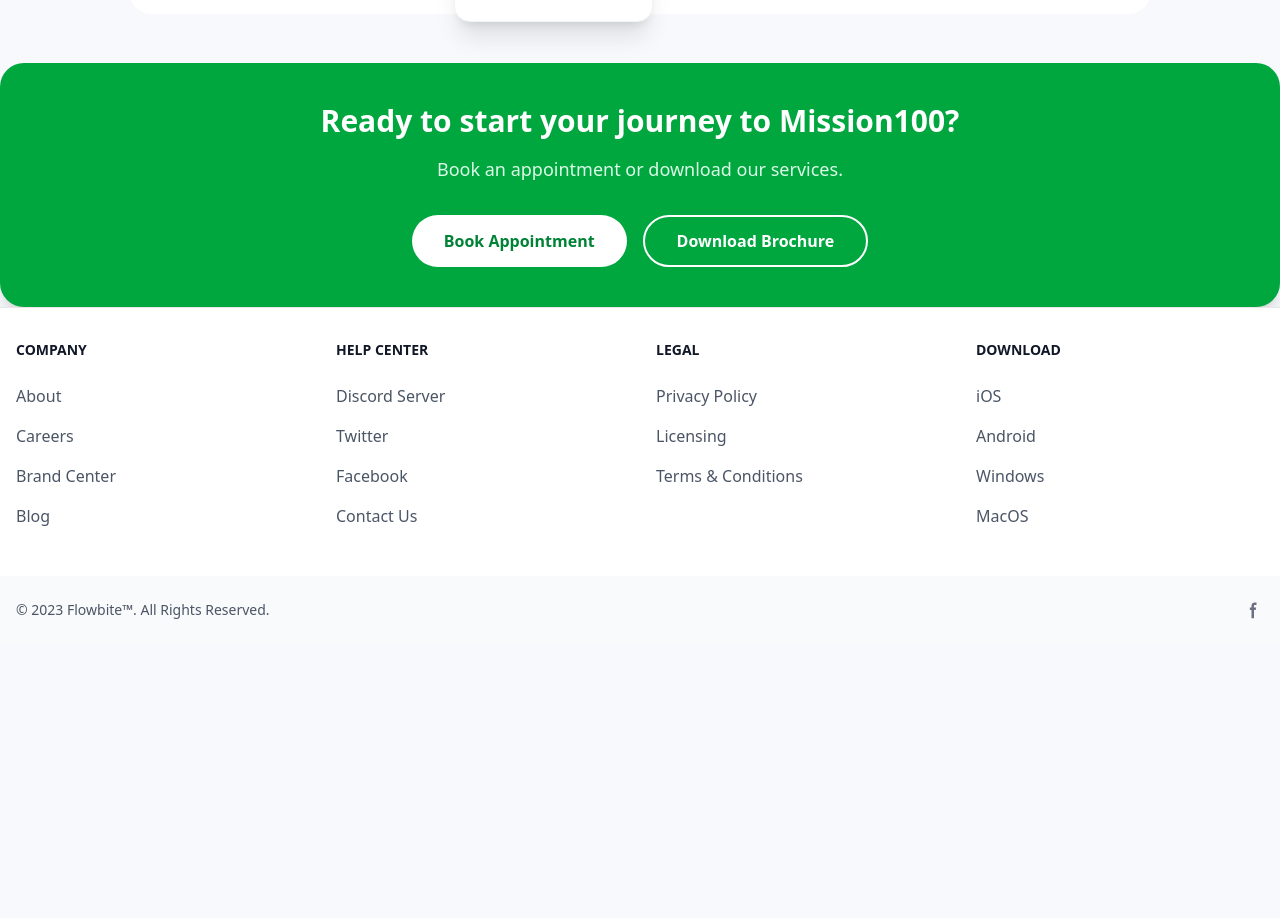
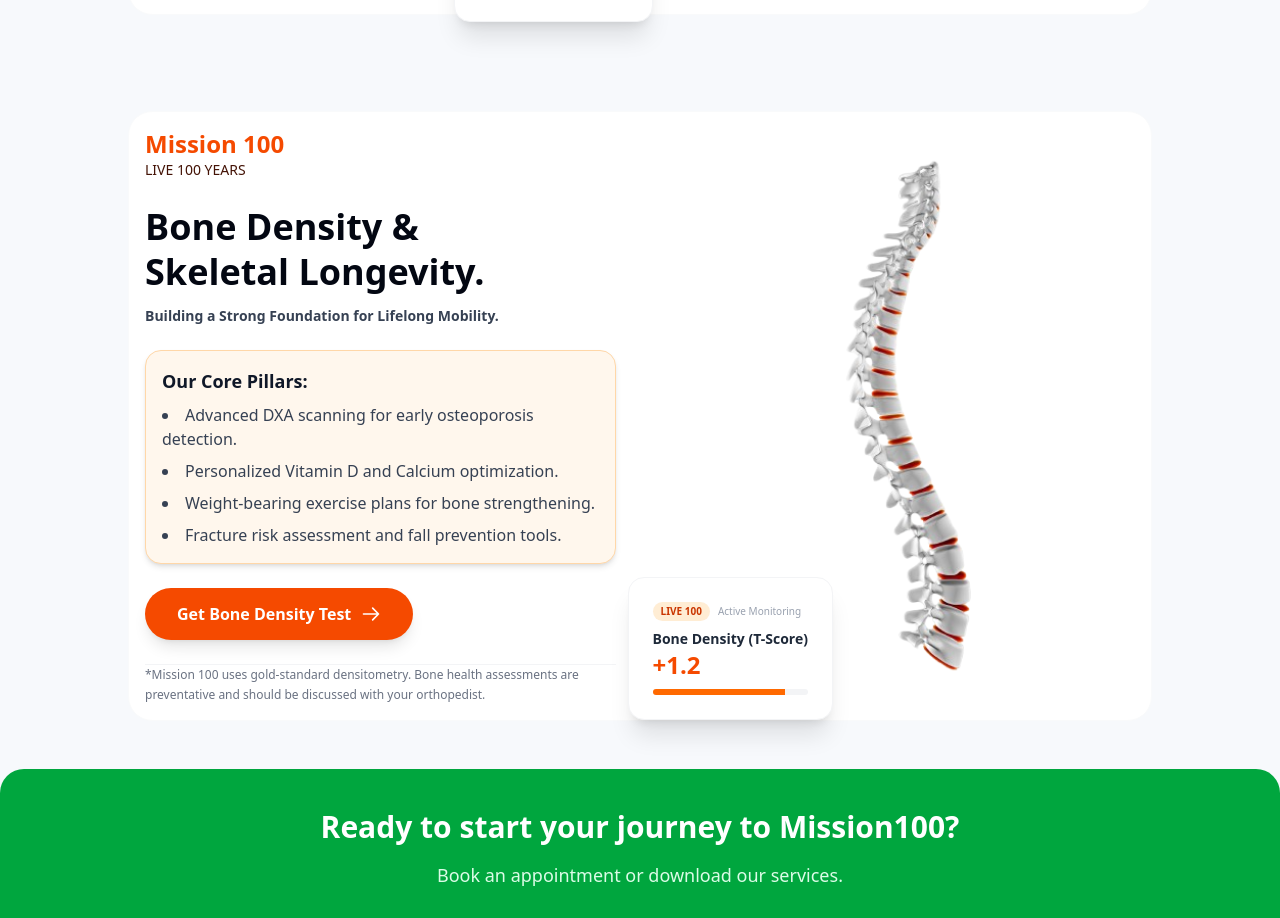
Before and after one commit to TheHemantPandey/mission100-hospital, a Next.js app: page / in a window 1280 px wide. Shown: the part 3536-4454 px from the top of the page. Before the commit the page ends 4180 px from the top, so only its background shows below. Built offline with nearby package versions, Linux system fonts and the light colour scheme.

Commit message:
added bone testing section

```diff
--- a/app/layout.js
+++ b/app/layout.js
@@ -5,6 +5,7 @@ import Footer from "@/components/Footer";
 import AboutSection from "@/components/AboutUs";
 import Heart from "@/components/Heart";
 import Stress from "@/components/Stress";
+import BoneTesting from "@/components/Bone-testing";
 import Brochure from "@/components/Brochure";
 
 const geistSans = Geist({
@@ -37,6 +38,7 @@ export default function RootLayout({ children }) {
         <AboutSection />
         <Heart />
         <Stress />
+        <BoneTesting />
         <Brochure />
         <Footer />
         </body>
--- /dev/null
+++ b/components/Bone-testing.js
@@ -0,0 +1,80 @@
+import React from 'react';
+
+const BoneHealthSection = () => {
+  return (
+    <div className="bg-white p-10 md:p-4 rounded-3xl border border-gray-50 max-w-7xl mx-32 my-12">
+      <div className="flex flex-col md:flex-row gap-12 items-center">
+
+        {/* Left Side: Content */}
+        <div className="md:w-1/2 flex flex-col space-y-6">
+          <div className="flex items-center gap-3">
+            <div className="flex flex-col">
+              <span className="text-2xl font-bold text-orange-600">Mission 100</span>
+              <span className="text-sm text-orange-950 font-medium">LIVE 100 YEARS</span>
+            </div>
+          </div>
+
+          <div className="space-y-3">
+            <h2 className="text-3xl md:text-4xl font-bold text-gray-950 leading-tight">
+              Bone Density & <br />
+              Skeletal Longevity.
+            </h2>
+            <p className="text-sm font-semibold text-gray-700">
+              Building a Strong Foundation for Lifelong Mobility.
+            </p>
+          </div>
+
+          <div className="border border-orange-200 bg-orange-50 rounded-2xl p-4 shadow-md">
+            <h3 className="text-lg font-bold text-gray-900 mb-2">Our Core Pillars:</h3>
+            <ul className="list-disc list-inside text-gray-700 space-y-2 text-md">
+              <li>Advanced DXA scanning for early osteoporosis detection.</li>
+              <li>Personalized Vitamin D and Calcium optimization.</li>
+              <li>Weight-bearing exercise plans for bone strengthening.</li>
+              <li>Fracture risk assessment and fall prevention tools.</li>
+            </ul>
+          </div>
+
+          <div>
+            <button className="flex items-center gap-2.5 bg-orange-600 text-white font-semibold py-3.5 px-8 rounded-full shadow-lg hover:bg-orange-700 transition duration-300 group">
+              Get Bone Density Test
+              <svg className="w-5 h-5 group-hover:translate-x-1 transition-transform" fill="none" stroke="currentColor" viewBox="0 0 24 24" xmlns="http://www.w3.org/2000/svg">
+                <path strokeLinecap="round" strokeLinejoin="round" strokeWidth={2} d="M14 5l7 7m0 0l-7 7m7-7H3" />
+              </svg>
+            </button>
+          </div>
+
+          <p className="text-xs text-gray-500 leading-relaxed pt-0 border-t border-gray-100">
+            *Mission 100 uses gold-standard densitometry. Bone health assessments are preventative and should be discussed with your orthopedist.
+          </p>
+        </div>
+
+        {/* Right Side: Image Container */}
+        <div className="md:w-1/2 flex items-center justify-center">
+          <div className="w-full max-w-md aspect-4/5 relative group">
+            <img
+              src="/Bone-Testing.png"
+              alt="Bone Health Specialist"
+              className="w-full h-full object-cover rounded-3xl"
+            />
+
+            {/* Floating Card */}
+            <div className="absolute -bottom-6 -left-6 md:-left-12 bg-white p-6 rounded-2xl shadow-xl border border-gray-100 max-w-60">
+              <div className="flex items-center gap-2 mb-2">
+                <span className="bg-orange-100 text-orange-700 text-[10px] font-bold px-2 py-0.5 rounded-full">LIVE 100</span>
+                <span className="text-gray-400 text-[10px]">Active Monitoring</span>
+              </div>
+              <p className="text-sm font-bold text-gray-800">Bone Density (T-Score)</p>
+              <p className="text-2xl font-black text-orange-600">+1.2</p>
+              <div className="w-full bg-gray-100 h-1.5 mt-2 rounded-full overflow-hidden">
+                <div className="bg-orange-500 h-full w-[85%]"></div>
+              </div>
+            </div>
+          </div>
+        </div>
+
+      </div>
+    </div>
+  );
+};
+
+export default BoneHealthSection;
```
Also changed, not shown: public/Bone-Testing.png (added).
